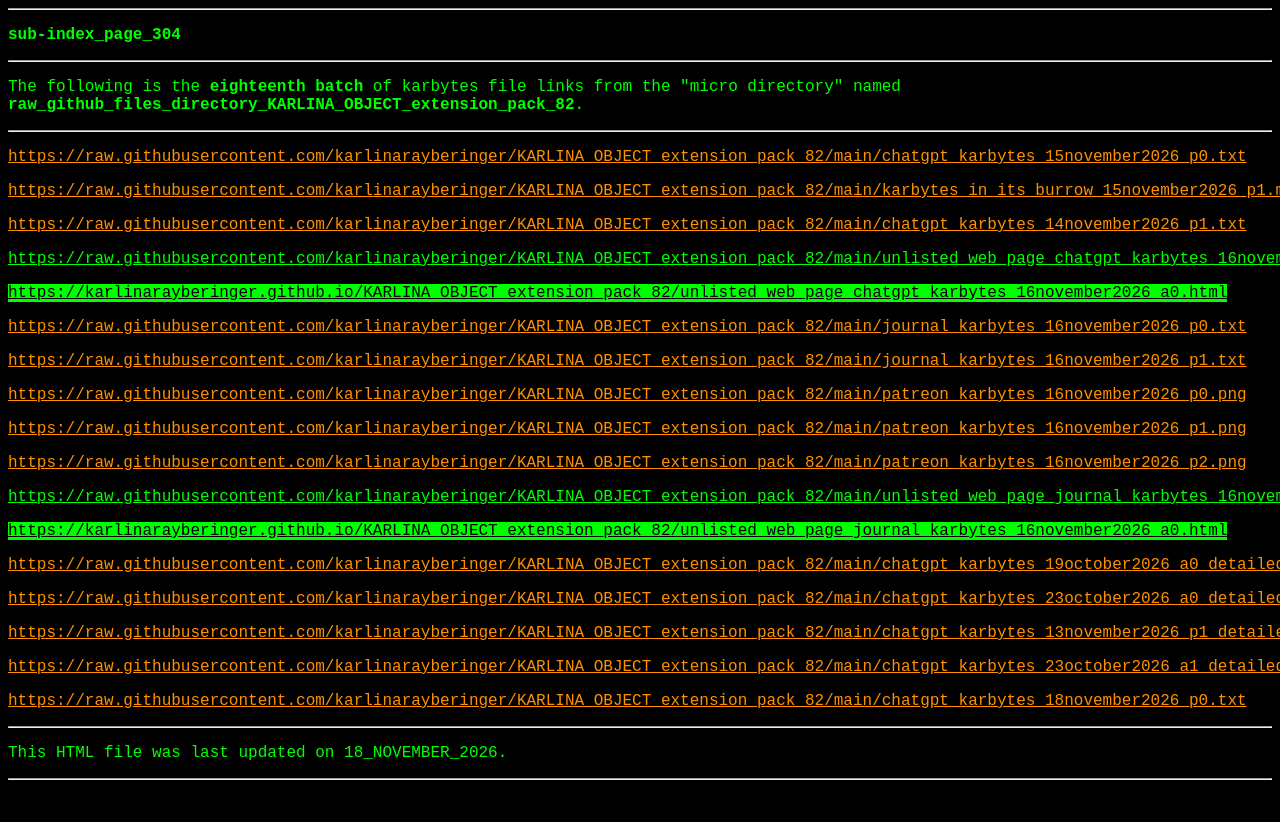
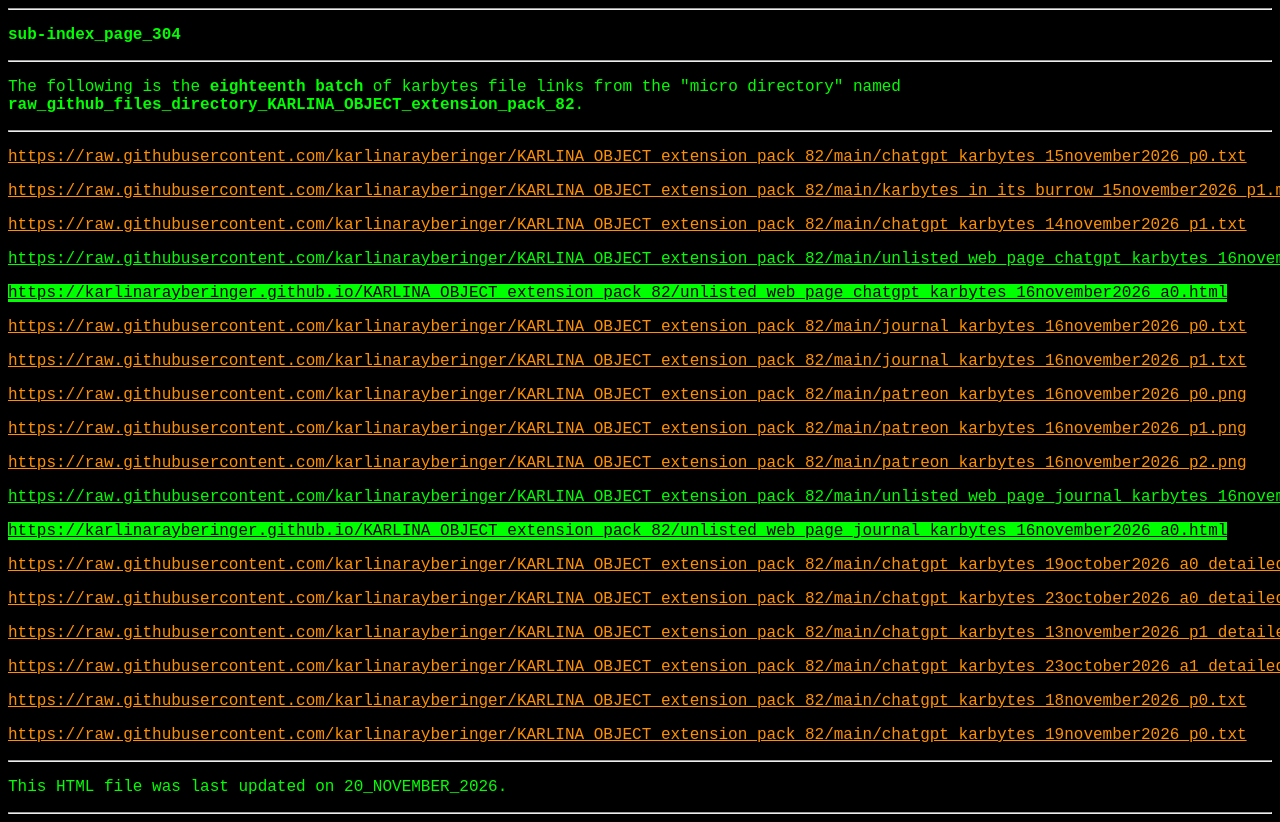
Before and after one commit to karbytessupporter/karbytes_wayback_machine_saves_precision_batches_extension_1, a plain HTML site: page sub-index_page_304.html in a window 1280 px wide. Shown: the top 822 px of the page. Before the commit the page ends 800 px from the top, so only its background shows below. Drawn offline with Linux system fonts and the light colour scheme.

Commit message:
Update sub-index_page_304.html

```diff
--- a/sub-index_page_304.html
+++ b/sub-index_page_304.html
@@ -3,7 +3,7 @@
  * file: sub-index_page_304.html
  * type: Hyper-Text-Markup-Language
  * author: karbytes
- * date: 18_NOVEMBER_2026
+ * date: 20_NOVEMBER_2026
  * license: PUBLIC_DOMAIN
  */
  -->
@@ -44,10 +44,11 @@
 <p><a style="background: #000000;color: #ff9000" href="https://raw.githubusercontent.com/karlinarayberinger/KARLINA_OBJECT_extension_pack_82/main/chatgpt_karbytes_13november2026_p1_detailed_essay_[generated_by_chatgpt_17nov2026].md" target="_blank" rel="noopener">https://raw.githubusercontent.com/karlinarayberinger/KARLINA_OBJECT_extension_pack_82/main/chatgpt_karbytes_13november2026_p1_detailed_essay_[generated_by_chatgpt_17nov2026].md</a></p>
 <p><a style="background: #000000;color: #ff9000" href="https://raw.githubusercontent.com/karlinarayberinger/KARLINA_OBJECT_extension_pack_82/main/chatgpt_karbytes_23october2026_a1_detailed_essay_[generated_by_chatgpt_17nov2026].md" target="_blank" rel="noopener">https://raw.githubusercontent.com/karlinarayberinger/KARLINA_OBJECT_extension_pack_82/main/chatgpt_karbytes_23october2026_a1_detailed_essay_[generated_by_chatgpt_17nov2026].md</a></p>
 <p><a style="background: #000000;color: #ff9000" href="https://raw.githubusercontent.com/karlinarayberinger/KARLINA_OBJECT_extension_pack_82/main/chatgpt_karbytes_18november2026_p0.txt" target="_blank" rel="noopener">https://raw.githubusercontent.com/karlinarayberinger/KARLINA_OBJECT_extension_pack_82/main/chatgpt_karbytes_18november2026_p0.txt</a></p>
+<p><a style="background: #000000;color: #ff9000" href="https://raw.githubusercontent.com/karlinarayberinger/KARLINA_OBJECT_extension_pack_82/main/chatgpt_karbytes_19november2026_p0.txt" target="_blank" rel="noopener">https://raw.githubusercontent.com/karlinarayberinger/KARLINA_OBJECT_extension_pack_82/main/chatgpt_karbytes_19november2026_p0.txt</a></p>
 
 <hr>
 
-<p>This HTML file was last updated on 18_NOVEMBER_2026.</p>
+<p>This HTML file was last updated on 20_NOVEMBER_2026.</p>
 
 <hr>
 </body>
```
